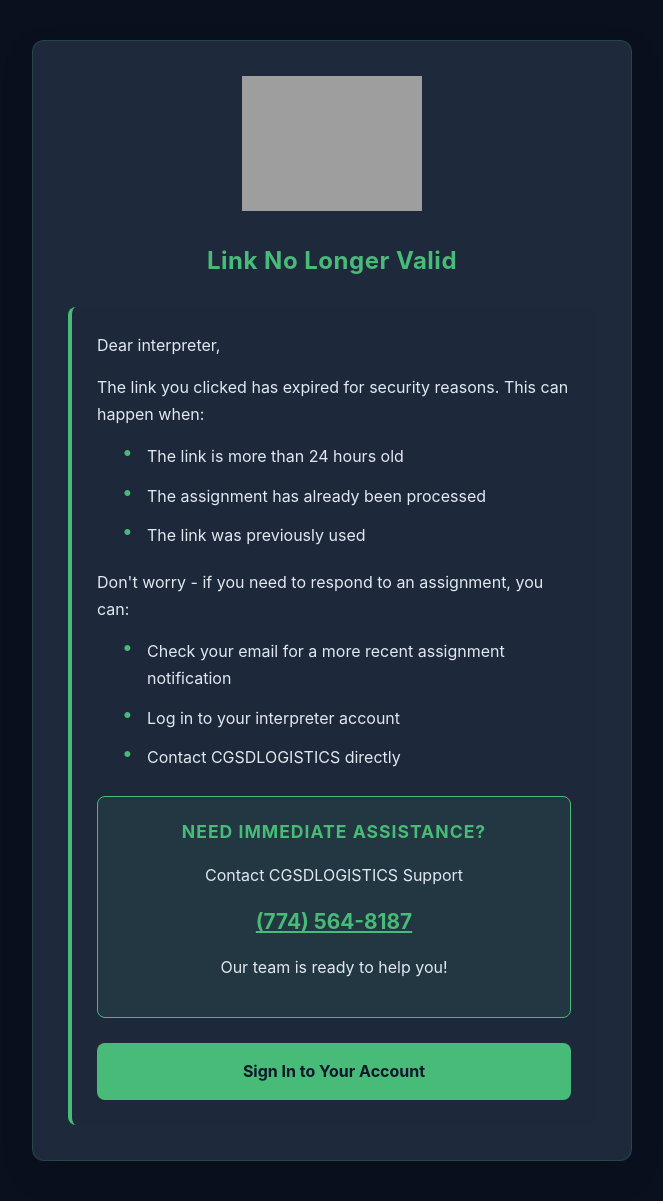
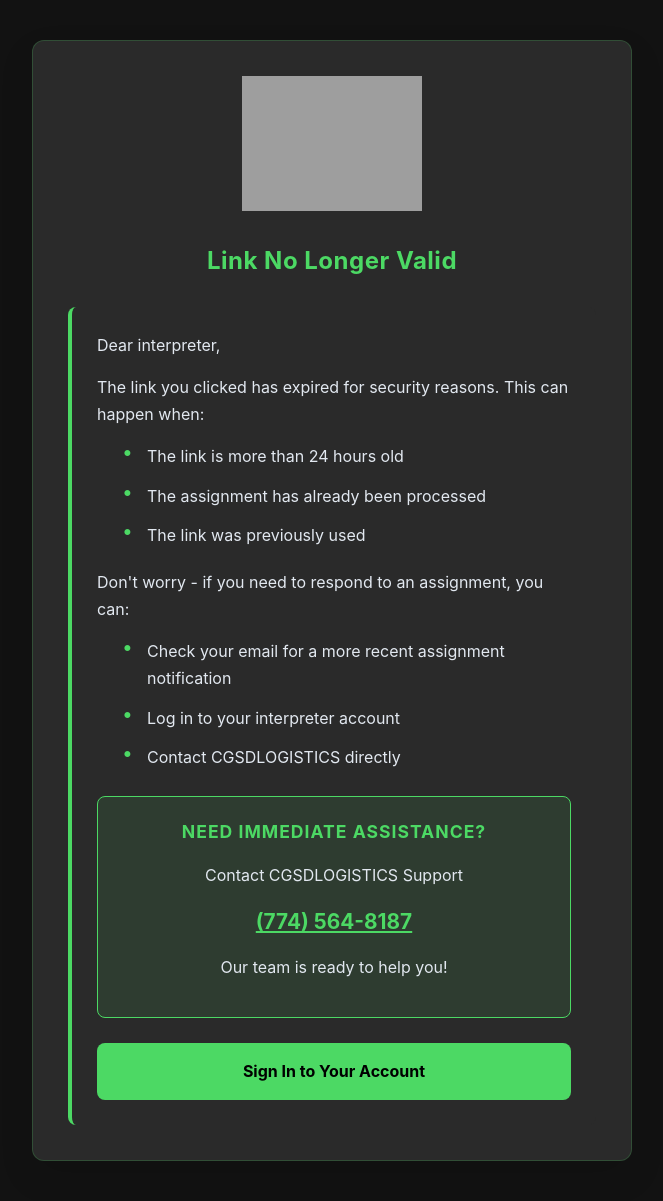
Before and after one commit to josephsamijona/refactored-journey, a Django app: page /assignments/accept/1/ in a window 1280 px wide. Shown: the whole page, without its empty margins (308-971 px from the left). Run offline with Django 5.2, Linux system fonts and the light colour scheme; parts of the project's set-up code (start-up, migrations or seed data) failed here and were passed over; grey boxes are pictures that could not be loaded.

Commit message:
thank you GOD

```diff
--- a/templates/pages/token_expired.html
+++ b/templates/pages/token_expired.html
@@ -8,12 +8,12 @@
     <title>Link Expired - CGSDLOGISTICS</title>
 <style>
     :root {
-            --primary-dark: #0F172A;
-            --secondary-dark: #1E293B;
-            --accent-green: #48BB78;
-            --text-light: #E2E8F0;
-            --text-muted: #CBD5E1;
-            --background-dark: #0A101E;
+        --primary-dark: #000000;    /* Noir (fond du menu) */
+        --secondary-dark: #2a2a2a;  /* Gris très foncé */
+        --accent-green: #4cd964;    /* Vert vif (du trèfle) */
+        --text-light: #E2E8F0;      /* Inchangé */
+        --text-muted: #CBD5E1;      /* Inchangé */
+        --background-dark: #121212; /* Noir légèrement plus clair pour le fond */
     }
 
     * {
@@ -38,7 +38,7 @@
         padding: 35px;
         border-radius: 12px;
         box-shadow: 0 15px 35px rgba(0,0,0,0.1);
-            border: 1px solid rgba(72, 187, 120, 0.2);
+        border: 1px solid rgba(76, 217, 100, 0.2);
     }
 
     .logo {
@@ -56,7 +56,7 @@
     }
 
     .message {
-            background-color: rgba(30, 41, 59, 0.6);
+        background-color: rgba(42, 42, 42, 0.6);
         padding: 25px;
         border-radius: 8px;
         border-left: 4px solid var(--accent-green);
@@ -88,7 +88,7 @@
     }
 
     .contact-info {
-            background-color: rgba(72, 187, 120, 0.1);
+        background-color: rgba(76, 217, 100, 0.1);
         padding: 20px;
         border-radius: 8px;
         border: 1px solid var(--accent-green);
@@ -128,9 +128,9 @@
     }
 
     .btn:hover {
-            background-color: #38A169;
+        background-color: #5fe077; /* Version légèrement plus claire du vert */
         transform: translateY(-2px);
-            box-shadow: 0 5px 15px rgba(72, 187, 120, 0.3);
+        box-shadow: 0 5px 15px rgba(76, 217, 100, 0.3);
     }
 
     @media (max-width: 640px) {
```
Lines whose indentation alone changed are shown as unchanged.
